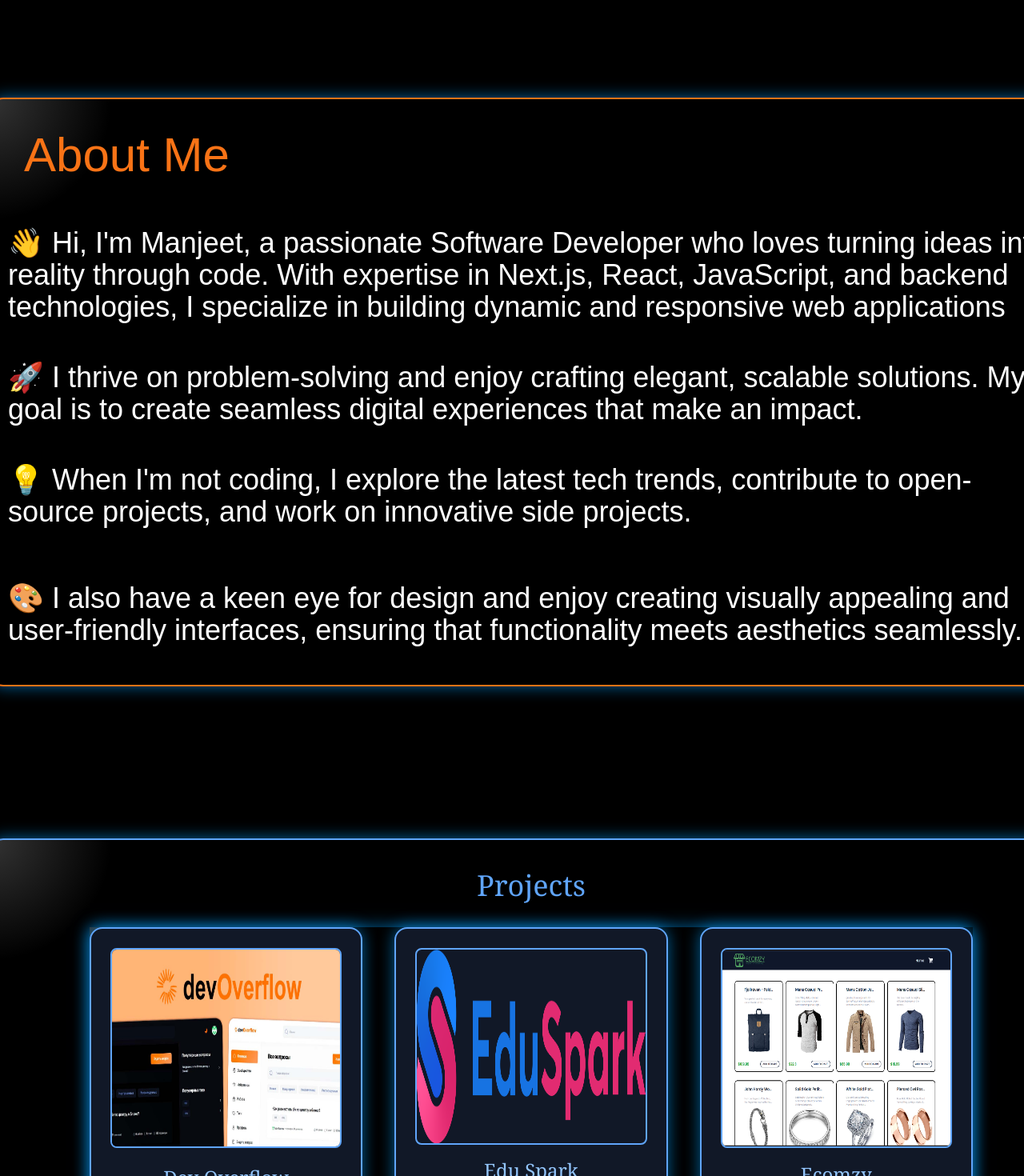
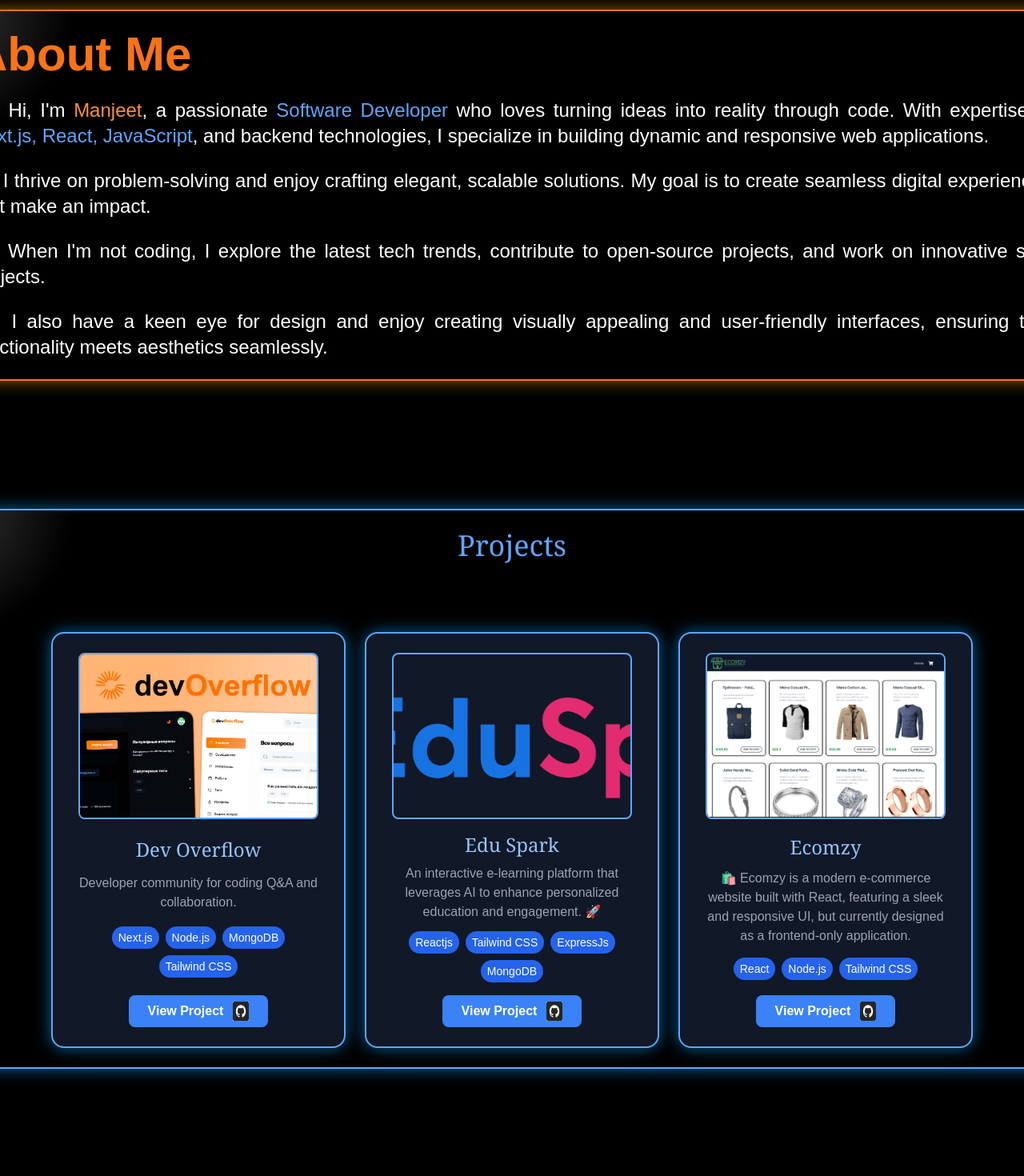
Before and after one commit to manjeetsinghrandhawa/Portfolio, a Next.js app: page / in a window 1280 px wide. Shown: the part 960-2430 px from the top of the page at 80% size. Built offline with nearby package versions, Linux system fonts and the light colour scheme.

Commit message:
All_done_finally

```diff
--- a/app/page.tsx
+++ b/app/page.tsx
@@ -13,31 +13,31 @@ export default function Home() {
         {/* Sections */}
         <div
           id="HeroSection"
-          className="w-[1400px] h-[700px] flex flex-row items-center justify-center mt-32 pl-12"
+          className=" flex flex-row items-center justify-center mt-32 "
         >
           <HeroSection />
         </div>
         <div
           id="AboutSection"
-          className="w-[1400px] h-[700px] flex flex-row items-center justify-center mt-52 pl-12"
+          className=" flex flex-row items-center justify-center  "
         >
           <AboutSection />
         </div>
         <div
           id="ProjectSection"
-          className="w-[1400px] h-[700px] flex flex-row items-center justify-center mt-52 pl-12"
+          className=" flex flex-row items-center justify-center"
         >
           <ProjectSection />
         </div>
         <div
           id="SkillSection"
-          className="w-[1400px] h-[700px] flex flex-row items-center justify-center -mt-5 pl-12"
+          className=" flex flex-row items-center justify-center"
         >
           <SkillSection />
         </div>
         <div
           id="ContactSection"
-          className="w-[1400px] h-[700px] flex flex-row items-center justify-center -mt-28 pl-12"
+          className=" flex flex-row items-center justify-center"
         >
           <ContactSection />
         </div>
--- a/components/sections/AboutSection.tsx
+++ b/components/sections/AboutSection.tsx
@@ -24,36 +24,42 @@ const AboutSection = () => {
   const handleMouseLeave = () => {
     setRotate({ x: 0, y: 0 });
   };
+
   return (
     <div
       style={{
         background: `radial-gradient(circle at ${mousePos.x}px ${mousePos.y}px, rgba(255, 255, 255, 0.2), transparent 150px)`,
         transform: `rotateY(${rotate.x}deg) rotateX(${rotate.y}deg)`,
-        boxShadow: "0px 0px 20px rgba(0, 162, 255, 0.6)", // Light blue glow
+        boxShadow: "0px 0px 20px rgba(255, 165, 0, 0.6)", // Orange glow
       }}
       onMouseMove={handleMouseMove}
       onMouseLeave={handleMouseLeave}
-      className="rounded-2xl shadow-lg border-2 border-orange-500 transition-transform duration-300"
+      className="rounded-2xl lg:w-[1400px] md:w-[700px]  sm:w-[400px] shadow-lg border-2  border-orange-500 transition-transform duration-300 p-6  max-w-[1400px] mx-auto sm:mt-20"
     >
-      <h1 className="text-6xl p-10 text-orange-500">About Me</h1>
-      <div className="text-4xl">
-        <p className="text-white mb-2 p-5 justify-start">
-          👋 Hi, I&apos;m Manjeet, a passionate Software Developer who loves
-          turning ideas into reality through code. With expertise in Next.js,
-          React, JavaScript, and backend technologies, I specialize in building
-          dynamic and responsive web applications
+      <h1 className="text-4xl md:text-6xl text-orange-500 text-center md:text-left font-bold mb-6">
+        About Me
+      </h1>
+
+      <div className="text-lg md:text-2xl leading-relaxed text-justify space-y-6">
+        <p className="text-white">
+          👋 Hi, I&apos;m <span className="text-orange-400">Manjeet</span>, a
+          passionate <span className="text-blue-400">Software Developer</span>{" "}
+          who loves turning ideas into reality through code. With expertise in{" "}
+          <span className="text-blue-400">Next.js, React, JavaScript</span>, and
+          backend technologies, I specialize in building dynamic and responsive
+          web applications.
         </p>
-        <p className="text-white mb-2 p-5 justify-start">
+        <p className="text-white">
           🚀 I thrive on problem-solving and enjoy crafting elegant, scalable
           solutions. My goal is to create seamless digital experiences that make
           an impact.
         </p>
-        <p className="text-white mb-2 p-5 justify-start pb-10">
+        <p className="text-white">
           💡 When I&apos;m not coding, I explore the latest tech trends,
           contribute to open-source projects, and work on innovative side
           projects.
         </p>
-        <p className="text-white mb-2 p-5 justify-start pb-10">
+        <p className="text-white">
           🎨 I also have a keen eye for design and enjoy creating visually
           appealing and user-friendly interfaces, ensuring that functionality
           meets aesthetics seamlessly.
--- a/components/sections/ContactSection.tsx
+++ b/components/sections/ContactSection.tsx
@@ -47,14 +47,14 @@ const ContactForm = () => {
   };
 
   return (
-    <div className="max-w-lg mx-auto bg-gray-900 p-8 rounded-xl shadow-lg border border-blue-500 text-white">
-      <h2 className="text-3xl font-bold text-center text-blue-400 mb-6">
+    <div className=" lg:w-[700px] md:w-[700px] sm:w-[400px] md:mt-36 sm:mt-20 mx-auto bg-gray-900  rounded-xl shadow-lg border border-blue-500 text-white">
+      <h2 className="text-3xl font-bold text-center text-blue-400 mb-6 lg:mt-5 md:mt-5 sm:mt-5">
         Contact Me
       </h2>
       {success && (
         <p className="text-green-400 text-center">Message Sent Successfully!</p>
       )}
-      <form onSubmit={handleSubmit} className="space-y-4">
+      <form onSubmit={handleSubmit} className="space-y-4 p-5">
         <input
           type="text"
           name="username"
@@ -104,7 +104,7 @@ const ContactForm = () => {
       </form>
 
       {/* Mail to Button */}
-      <div className="flex flex-col items-center justify-center mt-6">
+      <div className="flex flex-col items-center justify-center p-6 ">
         <p className="text-blue-400 items-center ">or</p>
         <a
           href="mailto:your-email@example.com?subject=Contact%20Query"
--- a/components/sections/HeroSection.tsx
+++ b/components/sections/HeroSection.tsx
@@ -35,7 +35,7 @@ const HeroSection = () => {
       }}
       onMouseMove={handleMouseMove}
       onMouseLeave={handleMouseLeave}
-      className="flex flex-col md:flex-row justify-between items-center h-auto md:h-[700px] bg-black w-full rounded-2xl shadow-lg border-2 border-blue-400 transition-transform duration-300 p-6 md:p-12"
+      className="flex flex-col sm:w-[400px] md:flex-row md:w-[700px] justify-between items-center h-auto md:h-[700px] bg-black lg:w-[1400px] rounded-2xl shadow-lg border-2 border-blue-400 transition-transform duration-300 p-6 md:p-12"
     >
       {/* Left Side - Text */}
       <div className="w-full md:w-1/2 flex flex-col justify-center items-center md:items-start text-center md:text-left">
--- a/components/sections/ProjectSection.tsx
+++ b/components/sections/ProjectSection.tsx
@@ -37,52 +37,45 @@ const ProjectSection = () => {
     window.addEventListener("mousemove", handleMouseMove);
     return () => window.removeEventListener("mousemove", handleMouseMove);
   }, []);
+
   return (
     <div
       style={{
         background: `radial-gradient(circle at ${mousePos.x}px ${mousePos.y}px, rgba(255, 255, 255, 0.2), transparent 150px)`,
         boxShadow: "0px 0px 20px rgba(0, 162, 255, 0.6)", // Light blue glow
       }}
-      className="flex flex-row justify-between items-center h-[700px] bg-black perspective-1000 w-full  rounded-2xl shadow-lg border-2 border-blue-400  transition-transform duration-300"
+      className="flex flex-col lg:w-[1400px] md:w-[700px] md:mt-40 sm:mt-20 sm:w-[400px] justify-center items-center bg-black rounded-2xl shadow-lg border-2 border-blue-400 transition-transform duration-300 p-6 w-full"
     >
-      <div className="max-w-6xl mx-auto px-6">
-        {/* Section Title */}
-        <h2 className="text-4xl font-serif text-blue-400 text-center pb-8">
+      <h2 className="text-3xl md:text-4xl font-serif text-blue-400 text-center lg:pb-6">
         Projects
       </h2>
 
       {/* Projects Grid */}
-        <div
-          style={{
-            background: `radial-gradient(circle at ${mousePos.x}px ${mousePos.y}px, rgba(255, 255, 255, 0.2), transparent 150px)`,
-            boxShadow: "0px 0px 20px rgba(0, 162, 255, 0.6)", // Light blue glow
-          }}
-          className="grid md:grid-cols-3 gap-10"
-        >
+      <div className="grid grid-cols-1  sm:mt-16 sm:grid-cols-1 lg:grid-cols-3 gap-6  w-full max-w-6xl">
         {projects.map((project, index) => (
           <div
             key={index}
-              className="relative flex flex-col items-center justify-between h-[550px] bg-gray-900 border-2 border-blue-400 rounded-2xl shadow-lg p-6 transition-transform duration-300 hover:scale-105"
+            className="relative   flex flex-col items-center justify-between bg-gray-900 border-2 border-blue-400 rounded-2xl shadow-lg p-6 transition-transform duration-300 hover:scale-105"
             style={{
               boxShadow: "0px 0px 20px rgba(0, 162, 255, 0.6)", // Glowing effect
             }}
           >
             {/* Project Image */}
-              <div className="w-full h-[250px] flex justify-center">
+            <div className="w-full h-52 flex justify-center">
               <Image
                 src={project.image}
                 alt={project.title}
                 width={300}
                 height={200}
-                  className="rounded-lg border-2 border-blue-400"
+                className="rounded-lg border-2 border-blue-400 object-cover"
               />
             </div>
 
             {/* Project Details */}
-              <h3 className="text-2xl font-serif text-blue-300 mt-4">
+            <h3 className="text-xl md:text-2xl font-serif text-blue-300 mt-4 text-center">
               {project.title}
             </h3>
-              <p className="text-gray-400 text-center mt-2">
+            <p className="text-gray-400 text-center mt-2 text-sm md:text-base">
               {project.description}
             </p>
 
@@ -91,7 +84,7 @@ const ProjectSection = () => {
               {project.tech.map((tech, i) => (
                 <span
                   key={i}
-                    className="text-xs bg-blue-600 px-2 py-1 rounded-full text-white"
+                  className="text-xs md:text-sm bg-blue-600 px-2 py-1 rounded-full text-white"
                 >
                   {tech}
                 </span>
@@ -115,7 +108,6 @@ const ProjectSection = () => {
         ))}
       </div>
     </div>
-    </div>
   );
 };
 
--- a/components/sections/SkillSection.tsx
+++ b/components/sections/SkillSection.tsx
@@ -40,7 +40,7 @@ const skills = [
 
 const SkillSlider = () => {
   return (
-    <div className="bg-black py-10 rounded-2xl shadow-lg border-2 border-orange-500 w-full">
+    <div className="bg-black   rounded-2xl shadow-lg border-2 border-orange-500 lg:w-[1400px] md:w-[700px] sm:w-[400px] mx-auto lg:mt-36 md:mt-32 sm:mt-20  ">
       <h2 className="text-4xl font-serif text-orange-500 text-center pb-8">
         My Skills
       </h2>
```
Lines whose indentation alone changed are shown as unchanged.
